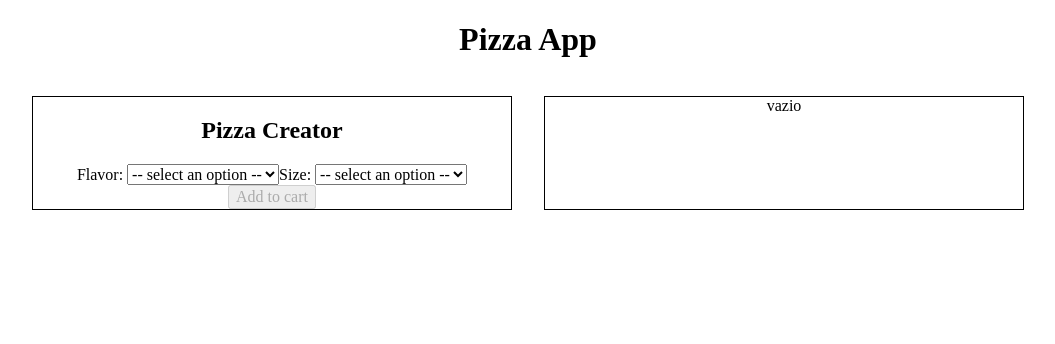
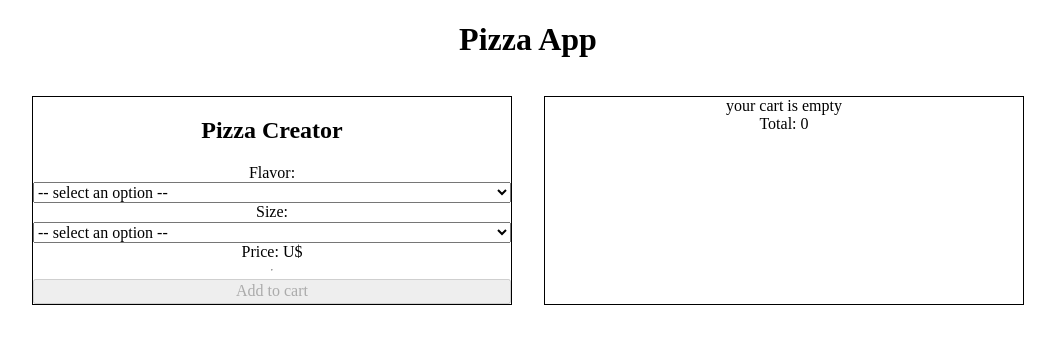
Before and after one commit to murilo-arruda/pizza-app, a React (Create React App) app: page / in a window 1280 px wide. Shown: the top 344 px of the page, without its empty margins (112-1167 px from the left). Built offline with nearby package versions, Linux system fonts and the light colour scheme.

Commit message:
Add remove reducer

```diff
--- a/src/App.scss
+++ b/src/App.scss
@@ -11,3 +11,8 @@
     border: 1px solid black;
   }
 }
+
+.pizza-builder {
+  display: flex;
+  flex-direction: column;
+}
--- a/src/components/Cart.tsx
+++ b/src/components/Cart.tsx
@@ -1,4 +1,4 @@
-import React, { useContext } from "react";
+import React, { useContext, useState, useEffect } from "react";
 import Order from "./Order";
 import PizzaContext from "context/pizza/pizzaContext";
 
@@ -9,15 +9,25 @@ type OrderProps = {
 };
 
 const Cart = () => {
+  const [total, setTotal] = useState<number>(0);
   const pizzaContext = useContext(PizzaContext);
   const { orders } = pizzaContext;
+  useEffect(() => {
+    const sumOrders = orders.reduce((acc: number, order: OrderProps) => {
+      return acc + order.value * order.size;
+    }, 0);
+    setTotal(sumOrders);
+  }, [orders]);
   return (
     <div>
       {orders.length > 0 ? (
-        orders.map((order: OrderProps) => <Order orderProps={order} />)
+        orders.map((order: OrderProps, i: number) => (
+          <Order key={`${i}${order.flavor}`} index={i} orderProps={order} />
+        ))
       ) : (
-        <div>vazio</div>
+        <div>your cart is empty</div>
       )}
+      <span>Total: {total}</span>
     </div>
   );
 };
--- a/src/components/Order.tsx
+++ b/src/components/Order.tsx
@@ -1,17 +1,24 @@
-import React from "react";
+import React, { useContext } from "react";
+import PizzaContext from "context/pizza/pizzaContext";
+
 type OrderProps = {
   orderProps: {
     flavor: string;
     size: number;
     value: number;
   };
+  index: number;
 };
-const Order = ({ orderProps }: OrderProps) => {
+
+const Order = ({ orderProps, index }: OrderProps) => {
   const { flavor, size, value } = orderProps;
+  const pizzaContext = useContext(PizzaContext);
+  const { removeOrder } = pizzaContext;
   return (
     <div>
       Flavor: <span>{flavor}</span> - size: <span>{size}</span> - price:{" "}
-      <span>{size * value}</span>
+      <span>{size * value}</span>{" "}
+      <button onClick={() => removeOrder(index)}>X</button>
     </div>
   );
 };
--- a/src/components/PizzaBuilder.tsx
+++ b/src/components/PizzaBuilder.tsx
@@ -1,19 +1,35 @@
-import React, { useContext, useState } from "react";
+import React, { useContext, useState, useEffect } from "react";
 import PizzaContext from "context/pizza/pizzaContext";
 
 const PizzaBuilder = () => {
   const [flavor, setFlavor] = useState<string>("");
   const [size, setSize] = useState<number>(0);
+  const [price, setPrice] = useState<number>(0);
   const pizzaContext = useContext(PizzaContext);
   const { flavors, sizes, addOrder } = pizzaContext;
+
+  useEffect(() => {
+    const computedPrice = () => {
+      return flavors.find(
+        (flavorOption: { name: string; priceFactor: number }) =>
+          flavorOption.name === flavor
+      )?.priceFactor;
+    };
+    if (flavor !== "" && size !== 0) {
+      setPrice(size * computedPrice());
+    }
+  }, [flavor, size, flavors]);
   const showPizzaCreator = () => {
     console.log("open pizza creator");
     addOrder({ flavor, size });
+    setFlavor("");
+    setSize(0);
+    setPrice(0);
   };
   return (
-    <div>
+    <div className="pizza-builder">
       <h2>Pizza Creator</h2>
-      Flavor:{" "}
+      <span>Flavor:</span>
       <select value={flavor} onChange={(e) => setFlavor(e.target.value)}>
         <option disabled value="">
           {" "}
@@ -25,7 +41,7 @@ const PizzaBuilder = () => {
           </option>
         ))}
       </select>
-      Size:{" "}
+      <span>Size:</span>
       <select value={size} onChange={(e) => setSize(Number(e.target.value))}>
         <option disabled value={0}>
           {" "}
@@ -37,6 +53,8 @@ const PizzaBuilder = () => {
           </option>
         ))}
       </select>
+      <span>Price: U$ {price > 0 ? price : ""}</span>
+      <hr></hr>
       <button disabled={flavor === "" || size === 0} onClick={showPizzaCreator}>
         Add to cart
       </button>
--- a/src/context/pizza/pizzaReducer.ts
+++ b/src/context/pizza/pizzaReducer.ts
@@ -7,10 +7,9 @@ export type AppState = {
     value: number;
   }[];
 };
-type Action = {
-  type: "ADD_ORDER";
-  payload: { flavor: string; size: number };
-};
+type Action =
+  | { type: "ADD_ORDER"; payload: { flavor: string; size: number } }
+  | { type: "REMOVE_ORDER"; payload: number };
 
 export default (state: AppState, action: Action): AppState => {
   switch (action.type) {
@@ -31,6 +30,11 @@ export default (state: AppState, action: Action): AppState => {
         ...state,
         orders: computedOrder,
       };
+    case "REMOVE_ORDER":
+      const newOders = state.orders.filter((order, index) => {
+        return index !== action.payload;
+      });
+      return { ...state, orders: newOders };
     default:
       return state;
   }
--- a/src/context/pizza/pizzaState.tsx
+++ b/src/context/pizza/pizzaState.tsx
@@ -21,6 +21,9 @@ const PizzaState = ({ children }: PizzaProps) => {
       payload: { flavor, size },
     });
   };
+  const removeOrder = (index: number) => {
+    dispatch({ type: "REMOVE_ORDER", payload: index });
+  };
   return (
     <PizzaContext.Provider
       value={{
@@ -28,6 +31,7 @@ const PizzaState = ({ children }: PizzaProps) => {
         orders: state.orders,
         sizes: state.sizes,
         addOrder,
+        removeOrder,
       }}
     >
       {children}
```
Also changed, not shown: 2 other files (tests, documents, lock files or other folders).
